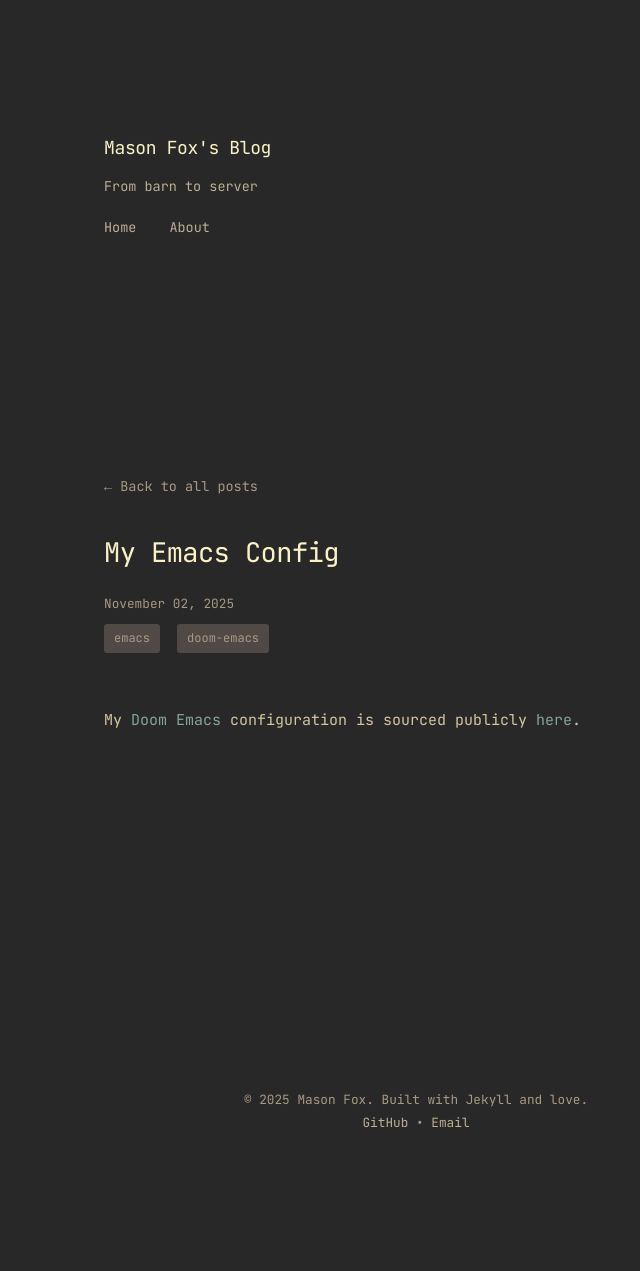
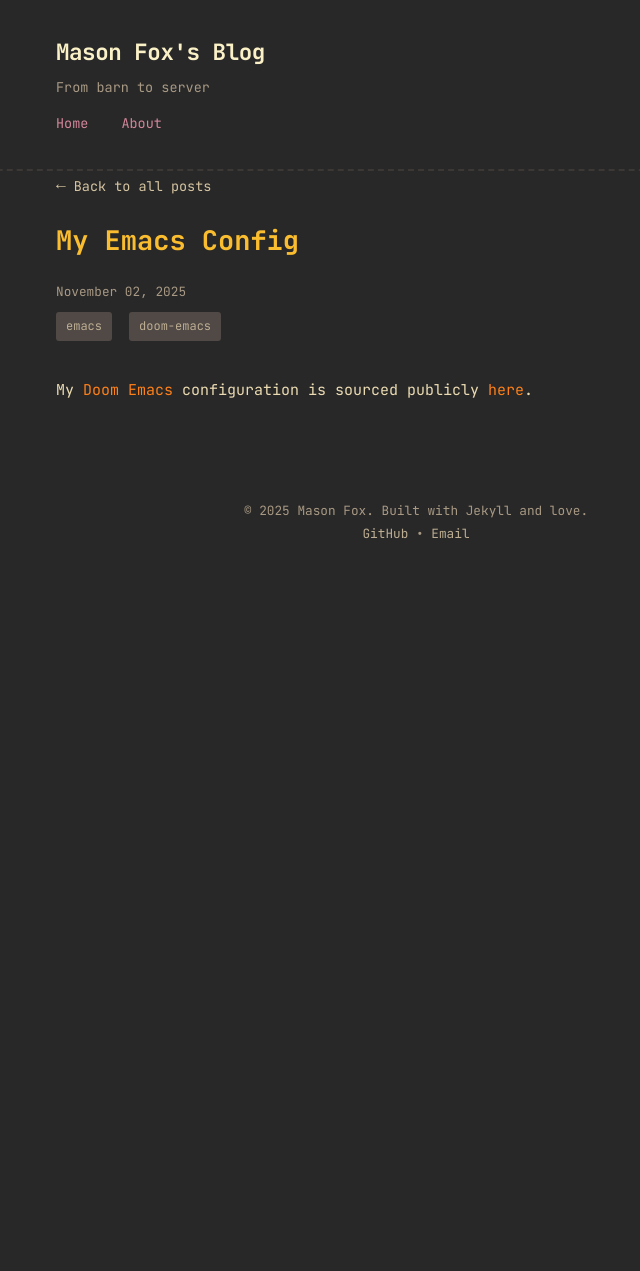
Before and after one commit to masonfox/blog, a Jekyll site: the page built from _posts/2025-11-02-my-emacs-config.md, in a window 1280 px wide. Shown: the whole page, without its empty margins (224-864 px from the left). Built offline with Jekyll 4.4.1, drawn with Linux system fonts in a browser that asks for light colours; after the commit the page ends 900 px from its top, so only the background shows below that.

Commit message:
update styles

```diff
--- a/_layouts/post.html
+++ b/_layouts/post.html
@@ -3,7 +3,10 @@ layout: default
 ---
 
 <article>
-  <a href="{{ '/' | relative_url }}" class="back-link">← Back to all posts</a>
+  <a href="{{ '/' | relative_url }}" class="back-link">
+    <span>←</span>
+    <span>Back to all posts</span>
+  </a>
 
   <div class="post-header">
     <h1>{{ page.title }}</h1>
--- a/assets/css/style.css
+++ b/assets/css/style.css
@@ -32,7 +32,7 @@
 body {
   font-family: 'JetBrains Mono', 'Courier New', monospace;
   background-color: var(--bg0);
-  color: var(--fg2);
+  color: var(--fg1);
   line-height: 1.8;
   font-size: 15px;
 }
@@ -40,51 +40,54 @@ body {
 .container {
   max-width: 720px;
   margin: 0 auto;
-  padding: 6rem 3rem;
 }
 
 header {
-  margin-bottom: 40px;
+  padding-top: 2rem;
+}
+
+header::after {
+  content: "";
+  display: block;
+  border-bottom: 2px dashed var(--bg1); /* Creates a dashed line */
+  width: 100%;
+  margin-top: 2rem;
 }
 
 header h1 {
   color: var(--fg0);
-  font-size: 1.2em;
-  margin-bottom: 12px;
+  font-size: 1.5em;
+  margin-bottom: 4px;
   font-weight: 400;
   letter-spacing: -0.02em;
+  font-weight: bold;
+  margin-top: 0;
 }
 
 header p {
-  color: var(--fg3);
+  color: var(--fg4);
   font-size: 0.9em;
-  margin-bottom: 16px;
+  margin-bottom: .75rem;
   font-weight: 300;
   line-height: 1.6;
 }
 
 nav {
-  margin-top: 16px;
+  margin-top: .24rem;
 }
 
 nav a {
-  color: var(--fg3);
+  color: var(--purple);
   text-decoration: none;
   margin-right: 24px;
   font-size: 0.9em;
   transition: color 0.2s ease;
 }
 
-nav a:hover {
-  color: var(--fg0);
-}
-
 h1, h2, h3, h4, h5, h6 {
   color: var(--fg0);
   margin-top: 2em;
   margin-bottom: 0.8em;
-  font-weight: 400;
-  letter-spacing: -0.02em;
 }
 
 h1 {
@@ -96,8 +99,6 @@ h1 {
 h2 {
   font-size: 1.4em;
   color: var(--orange);
-  margin-top: 40px;
-  margin-bottom: 24px;
 }
 
 h3 {
@@ -106,12 +107,11 @@ h3 {
 }
 
 a {
-  color: var(--blue);
+  color: var(--orange);
   text-decoration: none;
 }
 
 a:hover {
-  color: var(--aqua);
   text-decoration: underline;
 }
 
@@ -130,9 +130,27 @@ a:hover {
 .post-title {
   color: var(--fg0);
   font-size: 1.1em;
-  margin-bottom: 8px;
+  margin-bottom: 6px;
   font-weight: 400;
   letter-spacing: -0.01em;
+}
+
+.post-title:first-child {
+  margin-top: 0;
+}
+
+.post-title::before {
+  content: "🜂";
+  height: 1rem;
+  width: 1rem;
+  background: var(--green);
+  color: var(--bg0);
+  display: inline-flex;
+  align-items: center;
+  justify-content: center;
+  padding: .25rem;
+  border-radius: 4px;
+  font-weight: bold;
 }
 
 .post-title a {
@@ -142,7 +160,7 @@ a:hover {
 }
 
 .post-title a:hover {
-  color: var(--orange);
+  color: var(--purple);
 }
 
 .post-meta {
@@ -231,11 +249,12 @@ a:hover {
 
 footer {
   border-top: none;
-  margin-top: 100px;
-  padding: 40px 0;
+  margin-top: 5rem;
+  padding: 1rem 0;
   text-align: center;
   color: var(--fg4);
   font-size: 0.85em;
+  font-weight: 500;
 }
 
 footer a {
@@ -282,7 +301,7 @@ footer a:hover {
 .tag {
   display: inline-block;
   background-color: var(--bg2);
-  color: var(--fg4);
+  color: var(--fg3);
   font-size: 0.8em;
   padding: 4px 10px;
   margin-right: 8px;
@@ -299,7 +318,7 @@ footer a:hover {
 }
 
 .post-header {
-  margin-bottom: 50px;
+  margin-bottom: 2rem;
   padding-bottom: 0;
   border-bottom: none;
 }
@@ -308,20 +327,36 @@ footer a:hover {
   border: none;
   margin-top: 0;
   font-size: 1.8em;
-  margin-bottom: 16px;
+  margin-bottom: 1rem;
+  color: var(--yellow)
 }
 
 .back-link {
-  display: inline-block;
-  margin-bottom: 30px;
-  color: var(--fg4);
+  display: inline-flex;
+  align-items: center;
+  justify-content: center;
+  margin-bottom: 1rem;
+  color: var(--fg2);
   font-weight: 300;
   font-size: 0.9em;
   text-decoration: none;
 }
 
+/* arrow unicode icon */
+.back-link span:first-child {
+  margin-right: 8px;
+  font-size: 1.2em;
+  position: relative;
+  bottom: 2px;
+}
+
 .back-link:hover {
-  color: var(--fg0);
+  color: var(--fg1);
+  text-decoration: none;
+}
+
+.back-link:hover span:nth-child(2) {
+  text-decoration: underline;
 }
 
 .tag-page h1 {
@@ -360,11 +395,8 @@ footer a:hover {
   }
 
   .container {
-    padding: 10px;
-  }
-
-  .post-content {
-    padding: 15px;
+    padding-left: 2rem;
+    padding-right: 2rem;
   }
 
   header h1 {
```
